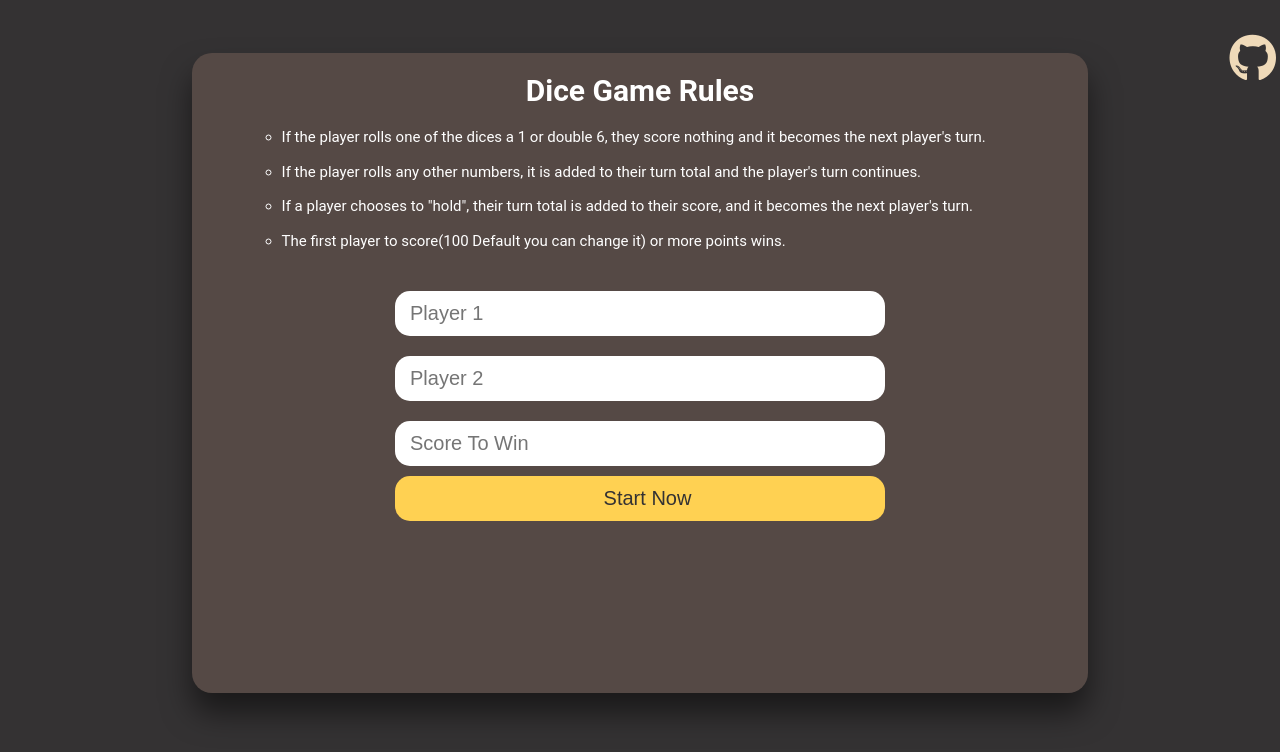
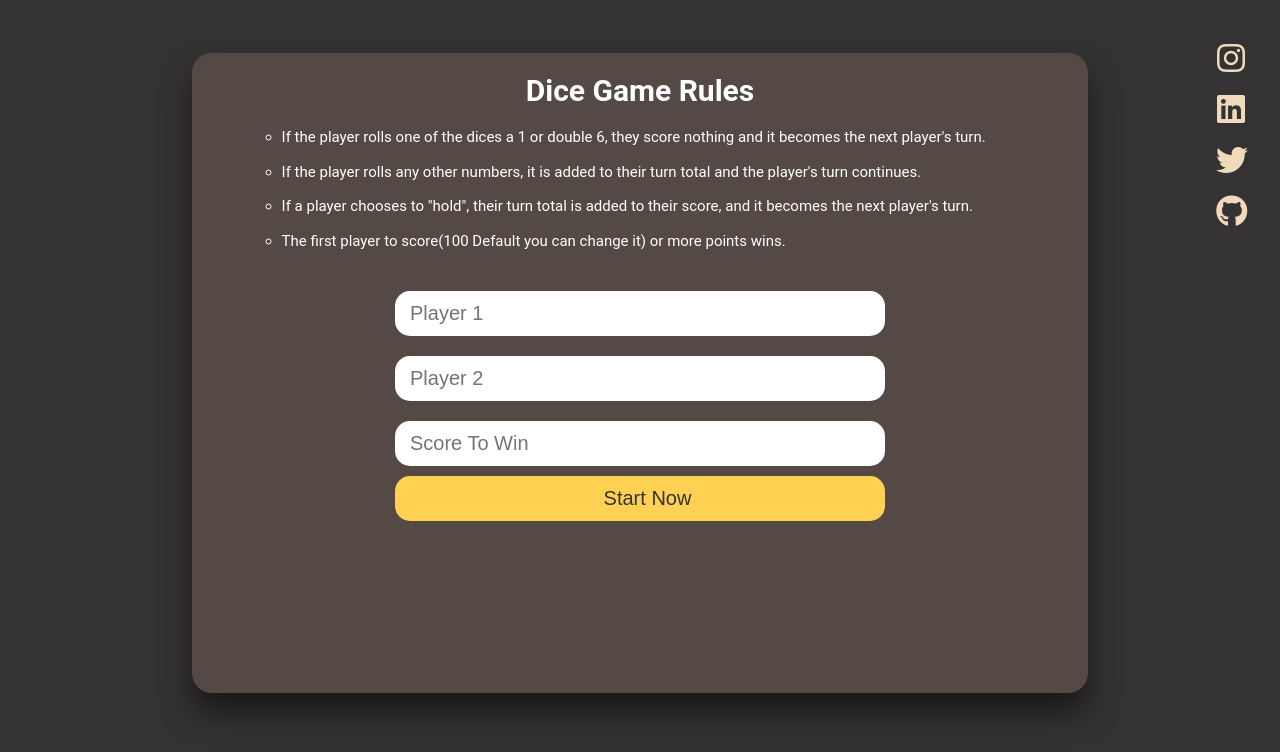
Before and after one commit to Alayane/Alayane.github.io, a plain HTML site: page index.html in a window 1280 px wide. Drawn offline with Linux system fonts and the light colour scheme.

```diff
--- a/Css/Style.css
+++ b/Css/Style.css
@@ -205,14 +205,18 @@
     box-shadow: 0 5px 7px rgb(0 0 0 / 50%);
 
 }
-
-.fa-github{
-    top :50px;
-    right: 20px;
+.social{
+    display: flex;
+    flex-direction: column;
     position: absolute;
-    transform: scale(3);
+    top: 50px;
+    right: 40px;
 }
- a{
+.social i{
     color: rgb(239 218 185);
+    transform: scale(2);
+    margin-bottom: 35px;
+}
+.social a{
     text-decoration: none;
 }
--- a/Js/Script.js
+++ b/Js/Script.js
@@ -7,14 +7,12 @@
 document.querySelector(".but-btn").style.visibility="visible";
 
 
-
 var  dice ,dice1,dice2,score, lastValue=0;
 var Player=1;
 var mainScore1=0;
 var mainScore2=0;
 var ply1,ply2;
-
-
+var claps=new Audio("/audio/claps.3gpp");
 function startgame(){
     document.querySelector("title").innerHTML="Dice Game | Play"
     ply1= document.getElementById("player1").value;
@@ -103,6 +101,7 @@
         document.querySelector(".player1").style.background='#efdab9';
         if(mainScore1>=score)
         {
+            claps.play();
             document.querySelector(".ply").textContent = ply1;
             document.querySelector(".winner").style.display="";
             document.querySelector(".winner").style.visibility="visible";
@@ -120,6 +119,7 @@
         document.querySelector(".player2").style.background='#efdab9';
         if(mainScore2>=score)
         {
+            claps.play();
             document.querySelector(".player2").style.background='#ffd152';
             document.querySelector(".player1").style.background='#efdab9';
             document.querySelector(".ply").textContent = ply2;
@@ -130,9 +130,9 @@
     }
 }
 function newGame(){
-
-        document.querySelector(".player1").style.background='#ffd152';
-        document.querySelector(".player2").style.background='#efdab9';
+    claps.pause();
+    document.querySelector(".player1").style.background='#ffd152';
+    document.querySelector(".player2").style.background='#efdab9';
     document.querySelector(".but-btn").style.visibility="visible";
     document.querySelector(".dice1").style.visibility="hidden";
     document.querySelector(".dice2").style.visibility="hidden";
--- a/index.html
+++ b/index.html
@@ -71,7 +71,12 @@
         <div class="back" onclick="back()">
             <span>↩</span> Back
         </div>
-        <a href="https://github.com/Alayane" target="_blank" ><i class="fab fa-github"></i></a>
+        <div class="social">
+            <a href="https://www.instagram.com/iamalayane/" target="_blank" ><i class="fab fa-instagram"></i></a>
+            <a href="https://www.linkedin.com/in/redouane-alahyane-199048173/" target="_blank" ><i class="fab fa-linkedin"></i></a>
+            <a href="https://twitter.com/IamAlayane" target="_blank" ><i class="fab fa-twitter"></i></a>
+            <a href="https://github.com/Alayane" target="_blank" ><i class="fab fa-github"></i></a>
+        </div>
 
             <script src="/Js/Script.js"></script>
 
```
Also changed, not shown: 2 other files.
